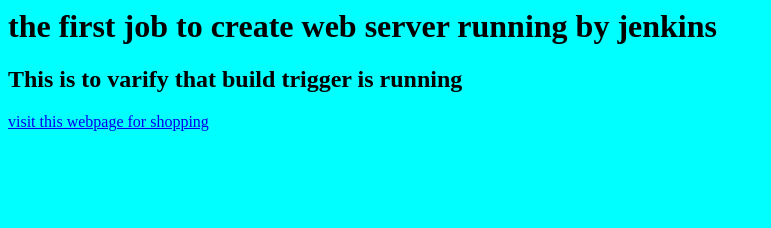
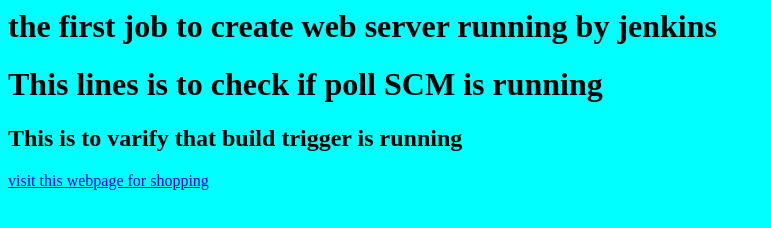
Before and after one commit to tripti31573157/index.repo-, a plain HTML site: page index.html in a window 1280 px wide. Shown: the whole page, without its empty margins (0-771 px from the left). Drawn offline with Linux system fonts and the light colour scheme.

Commit message:
new v2 changes

```diff
--- a/index.html
+++ b/index.html
@@ -1,6 +1,9 @@
 <body bgcolor ="cyan" />
 	<head>
 	  <h1> the first job to create web server running by jenkins </h1>
+
+	  <h1> This lines is to check if poll SCM is running </h1>
+
 	  <h2> This is to varify that build trigger is running </h2>
 
 	  <a href="https://www.amazon.com">visit this webpage for shopping </a>
```
